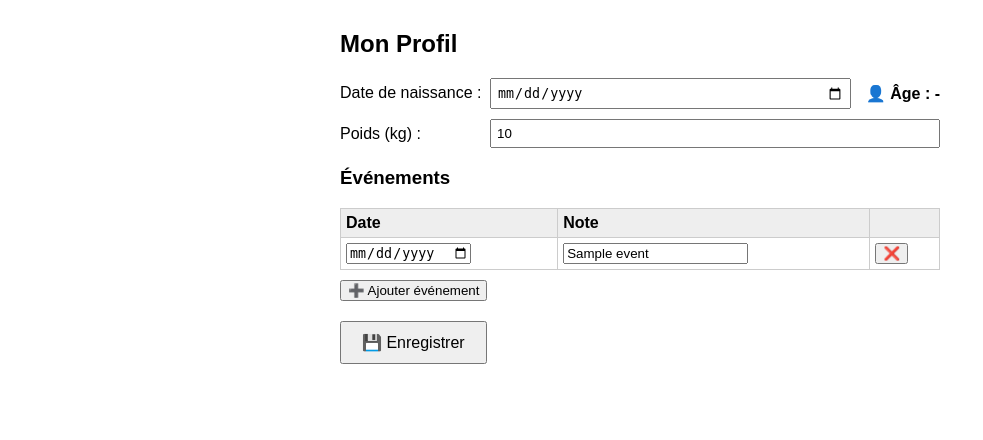
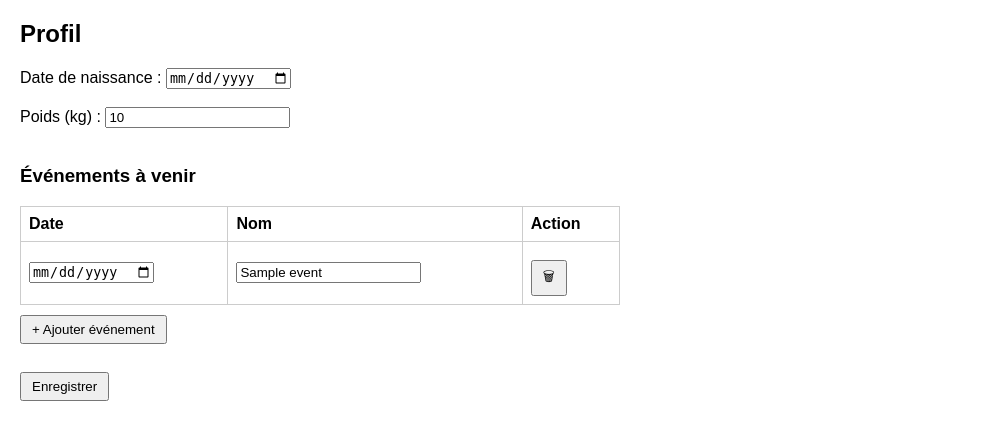
Before and after one commit to picopcla/stravacoach-webhook, a Flask app: template templates/profile.html in a window 1280 px wide. Shown: the top 440 px of the page, without its empty margins (0-983 px from the left). Run offline with Flask 3, Linux system fonts and the light colour scheme; the template is opened without the code that fills it: most values are stand-ins (such as "Sample title", 1, 10 or a date in 2020); parts of the project's set-up code (start-up, migrations or seed data) failed here and were passed over.

Commit message:
Update profile.html

```diff
--- a/templates/profile.html
+++ b/templates/profile.html
@@ -2,97 +2,90 @@
 <html lang="fr">
 <head>
     <meta charset="UTF-8">
-    <title>Mon Profil</title>
+    <title>Profil</title>
     <meta name="viewport" content="width=device-width, initial-scale=1.0">
     <style>
-        body { font-family: sans-serif; max-width: 600px; margin: auto; padding: 10px; }
-        .row { display: flex; flex-wrap: wrap; align-items: center; margin-bottom: 10px; }
-        .row label { min-width: 150px; }
-        .row input[type="date"],
-        .row input[type="number"] { flex: 1; padding: 5px; }
-        .age-display { margin-left: 15px; font-weight: bold; }
+        body { font-family: Arial, sans-serif; margin: 20px; max-width: 600px; }
         table { width: 100%; border-collapse: collapse; margin-top: 15px; }
-        table th, table td { border: 1px solid #ccc; padding: 5px; text-align: left; }
-        table th { background: #eee; }
-        .add-btn { margin-top: 10px; }
-        .save-btn { margin-top: 20px; padding: 10px 20px; font-size: 1em; }
+        table, th, td { border: 1px solid #ccc; }
+        th, td { padding: 8px; text-align: left; }
+        button { padding: 5px 10px; margin-top: 10px; }
     </style>
 </head>
 <body>
+    <h2>Profil</h2>
+    <form id="profileForm" method="POST">
+        <label>Date de naissance :</label>
+        <input type="date" name="birth_date" id="birth_date" value="{{ profile.birth_date }}">
+        <span id="ageDisplay"></span><br><br>
 
-    <h2>Mon Profil</h2>
-    <form method="POST">
-        <div class="row">
-            <label for="birth_date">Date de naissance :</label>
-            <input type="date" id="birth_date" name="birth_date" value="{{ profile.birth_date }}">
-            <div class="age-display" id="age_display">👤 Âge : -</div>
-        </div>
+        <label>Poids (kg) :</label>
+        <input type="number" step="0.1" name="weight" value="{{ profile.weight }}"><br><br>
 
-        <div class="row">
-            <label for="weight">Poids (kg) :</label>
-            <input type="number" step="0.1" id="weight" name="weight" value="{{ profile.weight }}">
-        </div>
-
-        <h3>Événements</h3>
-        <table id="events_table">
+        <h3>Événements à venir</h3>
+        <table id="eventsTable">
             <thead>
-                <tr><th>Date</th><th>Note</th><th></th></tr>
+                <tr>
+                    <th>Date</th>
+                    <th>Nom</th>
+                    <th>Action</th>
+                </tr>
             </thead>
             <tbody>
                 {% for event in profile.events %}
                 <tr>
                     <td><input type="date" name="event_date" value="{{ event.date }}"></td>
                     <td><input type="text" name="event_name" value="{{ event.name }}"></td>
-                    <td><button type="button" onclick="removeRow(this)">❌</button></td>
+                    <td><button type="button" onclick="removeRow(this)">🗑</button></td>
                 </tr>
                 {% endfor %}
             </tbody>
         </table>
-        <button type="button" class="add-btn" onclick="addRow()">➕ Ajouter événement</button>
+        <button type="button" onclick="addRow()">+ Ajouter événement</button><br><br>
 
-        <div>
-            <button type="submit" class="save-btn">💾 Enregistrer</button>
-        </div>
+        <button type="submit">Enregistrer</button>
     </form>
 
     <script>
-        function calculateAge(birthDate) {
-            const today = new Date();
-            const birth = new Date(birthDate);
-            let age = today.getFullYear() - birth.getFullYear();
-            const m = today.getMonth() - birth.getMonth();
-            if (m < 0 || (m === 0 && today.getDate() < birth.getDate())) {
-                age--;
-            }
-            return age;
-        }
-
-        document.getElementById('birth_date').addEventListener('input', function() {
-            const age = calculateAge(this.value);
-            document.getElementById('age_display').textContent = isNaN(age) ? "👤 Âge : -" : `👤 Âge : ${age} ans`;
-        });
-
         function addRow() {
-            const table = document.getElementById('events_table').getElementsByTagName('tbody')[0];
+            const table = document.getElementById("eventsTable").getElementsByTagName('tbody')[0];
             const row = table.insertRow();
             row.innerHTML = `
                 <td><input type="date" name="event_date"></td>
                 <td><input type="text" name="event_name"></td>
-                <td><button type="button" onclick="removeRow(this)">❌</button></td>
+                <td><button type="button" onclick="removeRow(this)">🗑</button></td>
             `;
         }
 
         function removeRow(btn) {
-            const row = btn.parentNode.parentNode;
-            row.parentNode.removeChild(row);
+            btn.parentNode.parentNode.remove();
         }
 
-        // Initialiser affichage âge si déjà rempli
-        if (document.getElementById('birth_date').value) {
-            const age = calculateAge(document.getElementById('birth_date').value);
-            document.getElementById('age_display').textContent = isNaN(age) ? "👤 Âge : -" : `👤 Âge : ${age} ans`;
+        function calcAge() {
+            const birth = document.getElementById('birth_date').value;
+            const ageDisplay = document.getElementById('ageDisplay');
+            if (birth) {
+                const birthDate = new Date(birth);
+                const today = new Date();
+                let age = today.getFullYear() - birthDate.getFullYear();
+                const m = today.getMonth() - birthDate.getMonth();
+                if (m < 0 || (m === 0 && today.getDate() < birthDate.getDate())) {
+                    age--;
+                }
+                ageDisplay.textContent = `(${age} ans)`;
+            } else {
+                ageDisplay.textContent = '';
+            }
         }
+
+        document.getElementById('birth_date').addEventListener('input', calcAge);
+        window.onload = calcAge;
+
+        // message après POST
+        {% if saved %}
+        alert("✅ Profil enregistré !");
+        window.location.href = "/";
+        {% endif %}
     </script>
-
 </body>
 </html>
```
